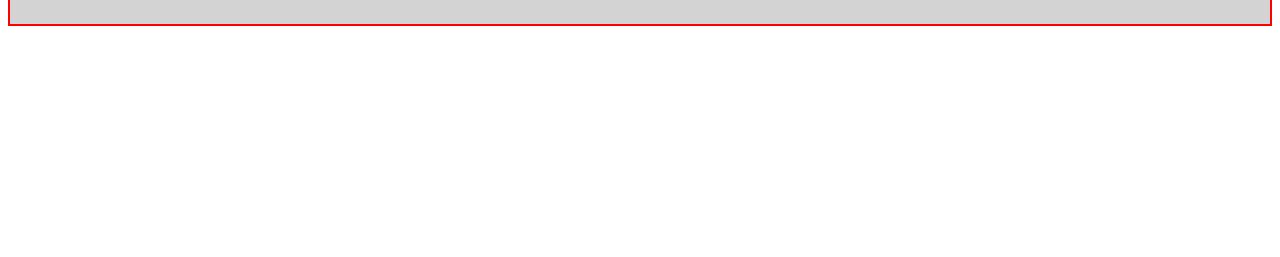
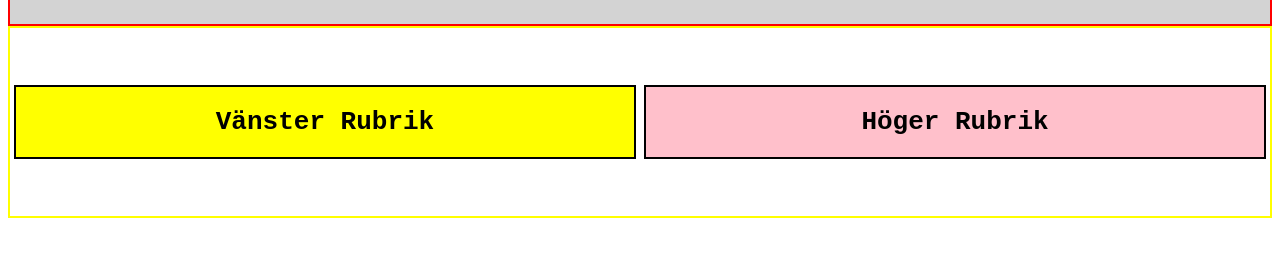
Before and after one commit to TE22E-Axel-Sjoholm/lek-3b-Uppgift-1, a plain HTML site: page main.html in a window 1280 px wide. Shown: the part 87-344 px from the top of the page. Drawn offline with Linux system fonts and the light colour scheme.

Commit message:
la till undre rubriker V respektive H.

```diff
--- a/main.html
+++ b/main.html
@@ -16,5 +16,9 @@
         <a href=#>Länk3</a>
         <h1 class="Rubrik">Rubrik 1</h1>
     </div>
+    <div class="middle">
+        <h1 class="Vänster">Vänster Rubrik</h1>
+        <h1 class="Höger">Höger Rubrik</h1>
+    </div>
 </body>
 </html>
--- a/style.css
+++ b/style.css
@@ -1,8 +1,8 @@
 .top{
 border: 2px solid red;
 background-color: lightgray;
+display: flex;
 align-items: center;
-display: flex;
 justify-content: space-around;
 font-family: monospace;
 font-size: 20px;
@@ -14,3 +14,32 @@ padding-left: 60px;
 padding-right: 60px;
 font-family: sans-serif;
 }
+.middle{
+padding-top: 40px;
+padding-bottom: 40px;
+border: 2px solid yellow;
+display: flex;
+align-items: center;
+justify-content: space-around;
+font-family: monospace;
+}
+.Vänster{
+border: 2px solid;
+background-color: yellow;
+width: 49%;
+align-items: center;
+display: flex;
+justify-content: space-around;
+padding-top: 20px;
+padding-bottom: 20px;
+}
+.Höger{
+border: 2px solid;
+background-color: pink;
+width: 49%;
+align-items: center;
+display: flex;
+justify-content: space-around;
+padding-top: 20px;
+padding-bottom: 20px;
+}
```
